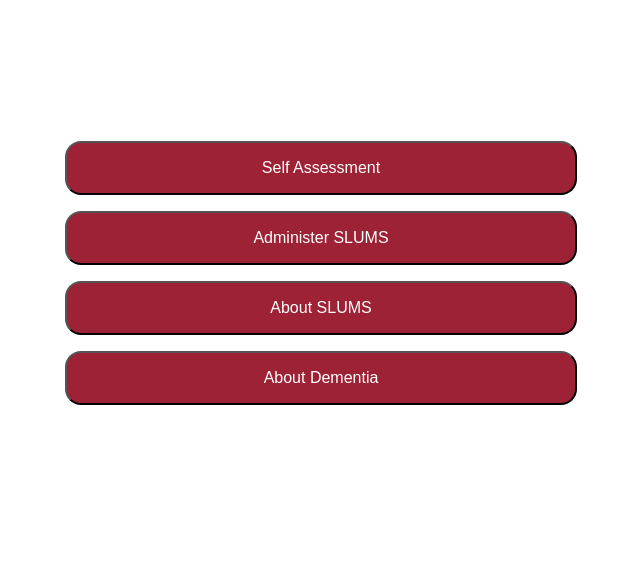
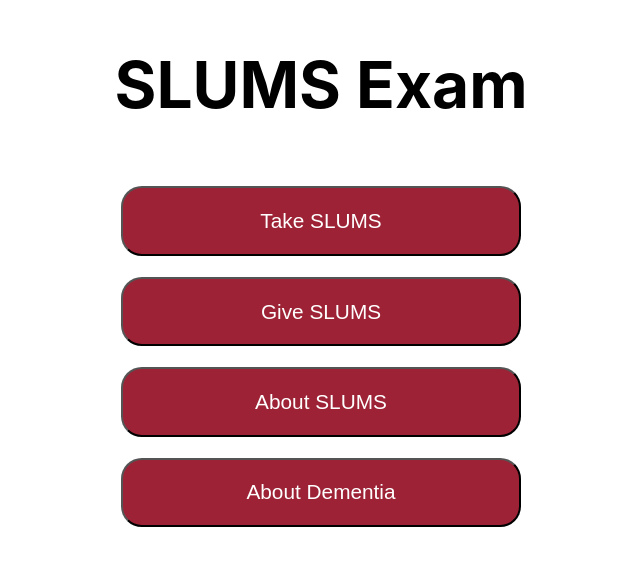
Before and after one commit to Codecyte/SLUMS, a React (Create React App) app: page / in a window 1280 px wide. Shown: the part 135-700 px from the top of the page, without its empty margins (319-959 px from the left). Built offline with nearby package versions, Linux system fonts and the light colour scheme; the HTML template or start-up script is replaced by a standard one.

Commit message:
Sizing of buttons

```diff
--- a/src/App.css
+++ b/src/App.css
@@ -7,8 +7,9 @@
   margin-top: 1em;
   cursor: pointer; /* Pointer/hand icon */
   display: block;
-  width: 40%;
-  font-size: 1em;
+  width: 50%;
+  max-width: 400px;
+  font-size: 1.3em;
   border-radius: 1em;
 }
 
@@ -39,9 +40,15 @@
 }
 
 .logo-image{
+  min-width: 300px;
   width: 35%;
   background-color: #9D2235;
   margin: 0.3em;
   margin-left: 2em;
   padding: 0.5em;
 }
+.text-header{
+  display: block;
+  text-align: center;
+  font-size: 4em;
+}
--- a/src/App.tsx
+++ b/src/App.tsx
@@ -4,9 +4,10 @@ import './App.css';
 function App() {
   return (
     <div className="App">
+      <h1 className = "text-header"> SLUMS Exam</h1>
       <div className="btn-group">
-        <button>Self Assessment</button>
-        <button>Administer SLUMS</button>
+        <button>Take SLUMS</button>
+        <button>Give SLUMS</button>
         <button>About SLUMS</button>
         <button>About Dementia</button>
       </div>
```
